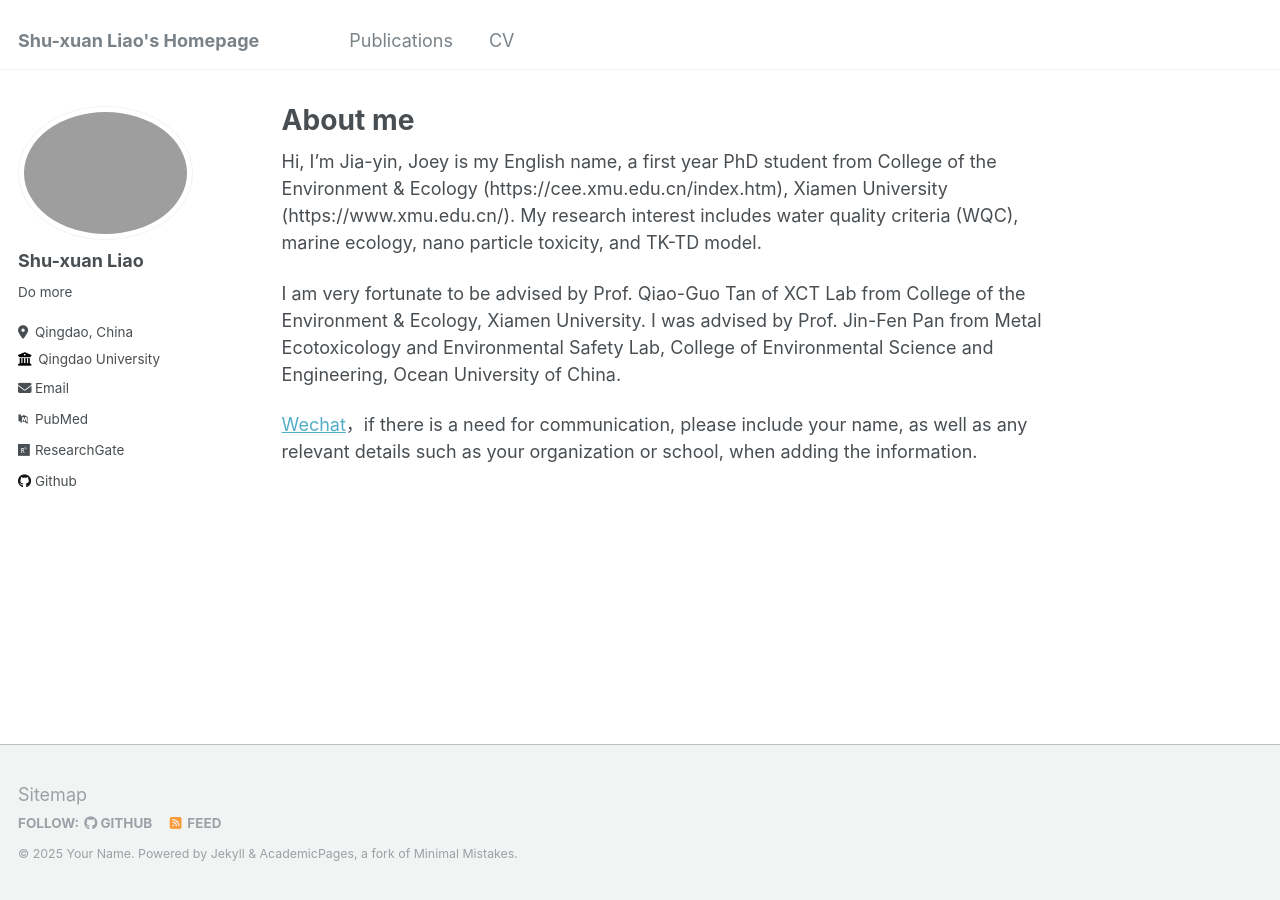
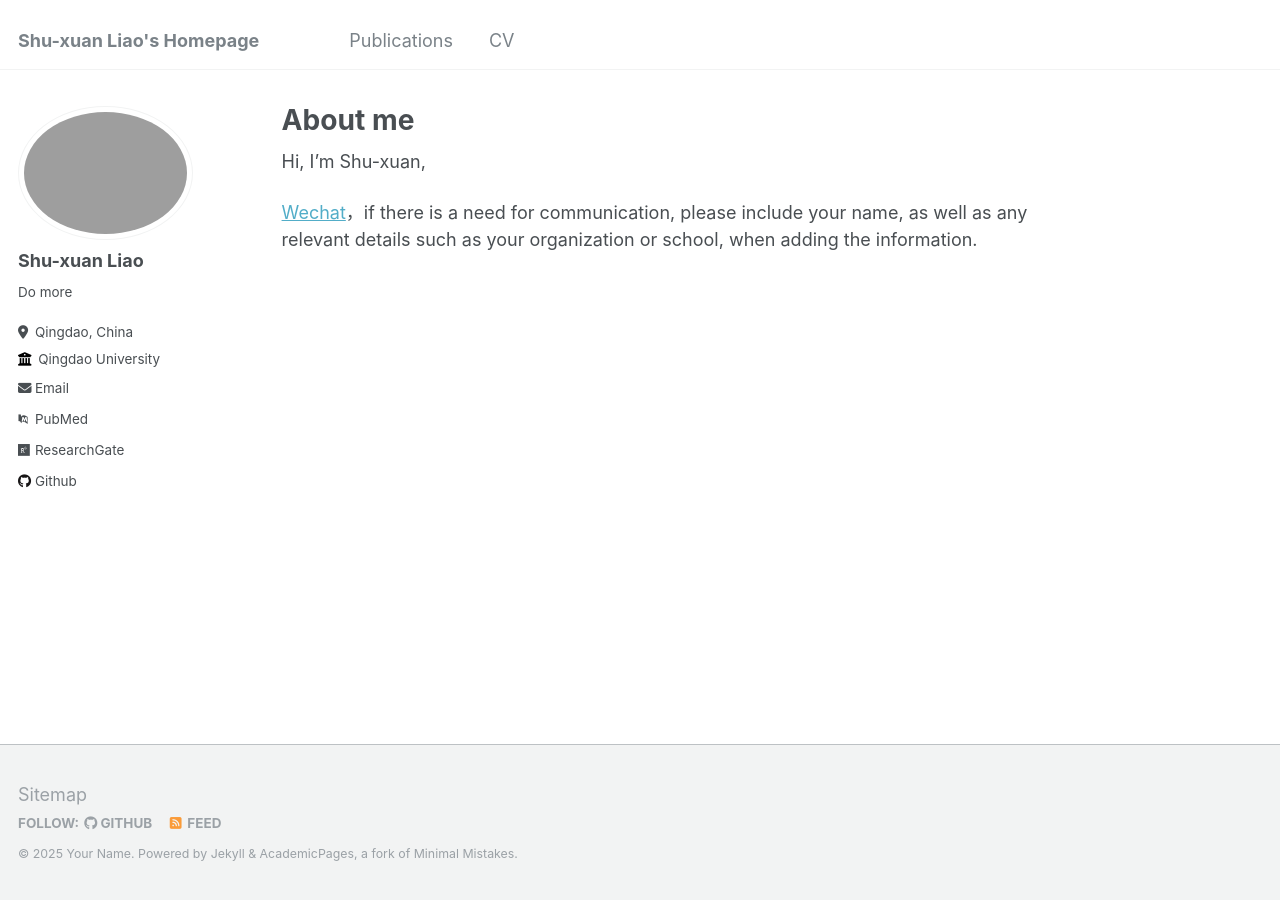
Before and after one commit to Jiayin929/Shuxuan-Liao, a Jekyll site: the page built from _pages/about.md, in a window 1280 px wide. Built offline with Jekyll 4.4.1, drawn with Linux system fonts in a browser that asks for light colours; some web fonts are replaced.

Commit message:
Update about.md

```diff
--- a/_pages/about.md
+++ b/_pages/about.md
@@ -6,8 +6,6 @@ redirect_from:
   - /about/
   - /about.html
 ---
-Hi, I'm  Jia-yin, Joey is my English name, a first year PhD student from College of the Environment & Ecology (https://cee.xmu.edu.cn/index.htm), Xiamen University (https://www.xmu.edu.cn/). My research interest includes water quality criteria (WQC), marine ecology, nano particle toxicity, and TK-TD model.
+Hi, I'm  Shu-xuan,
 
-I am very fortunate to be advised by Prof. Qiao-Guo Tan of XCT Lab from College of the Environment & Ecology, Xiamen University. I was advised by Prof. Jin-Fen Pan from Metal Ecotoxicology and Environmental Safety Lab, College of Environmental Science and Engineering, Ocean University of China.
-
-[Wechat](../images/wechat.png)，if there is a need for communication, please include your name, as well as any relevant details such as your organization or school, when adding the information.
+[Wechat](../images/wechat2.png)，if there is a need for communication, please include your name, as well as any relevant details such as your organization or school, when adding the information.
```
